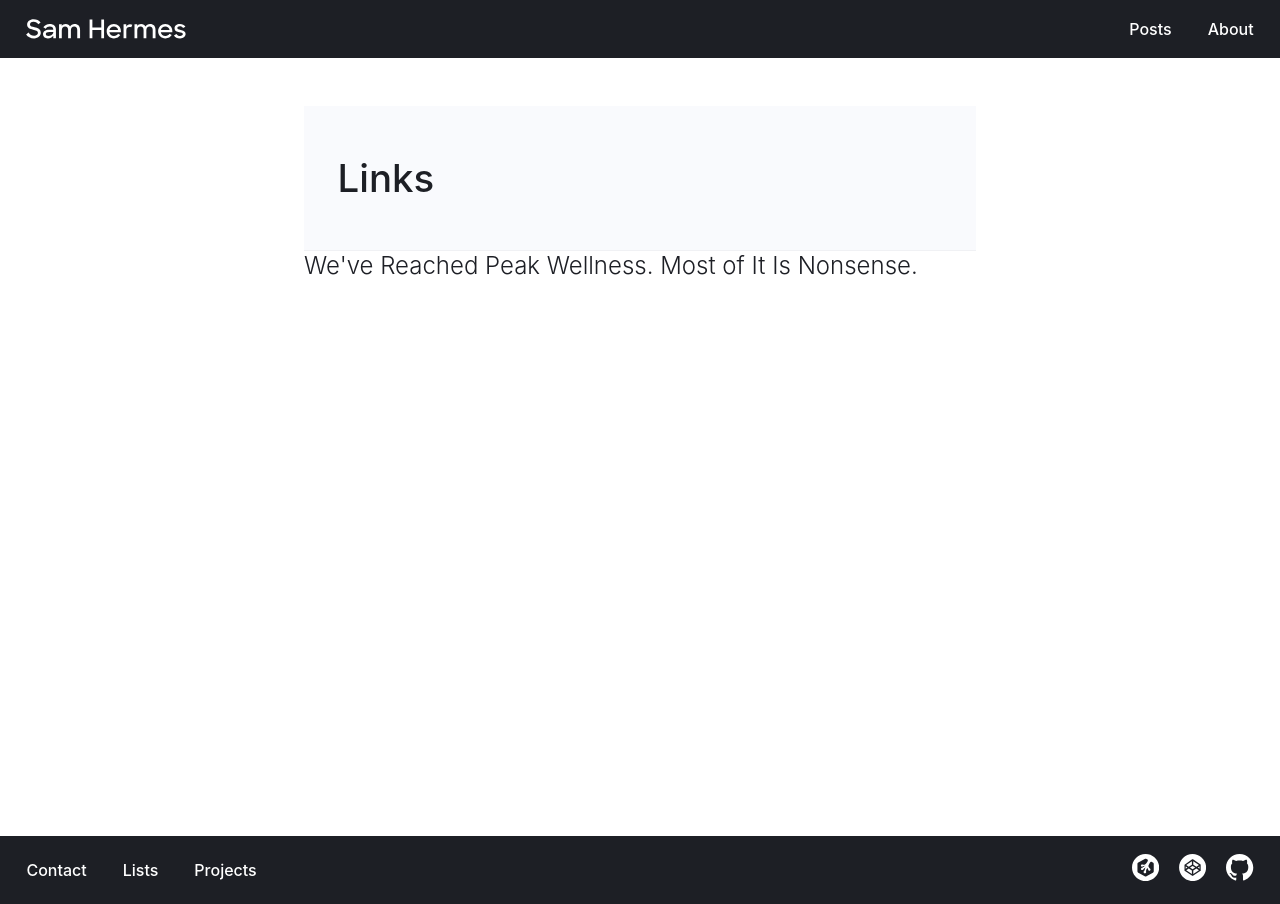
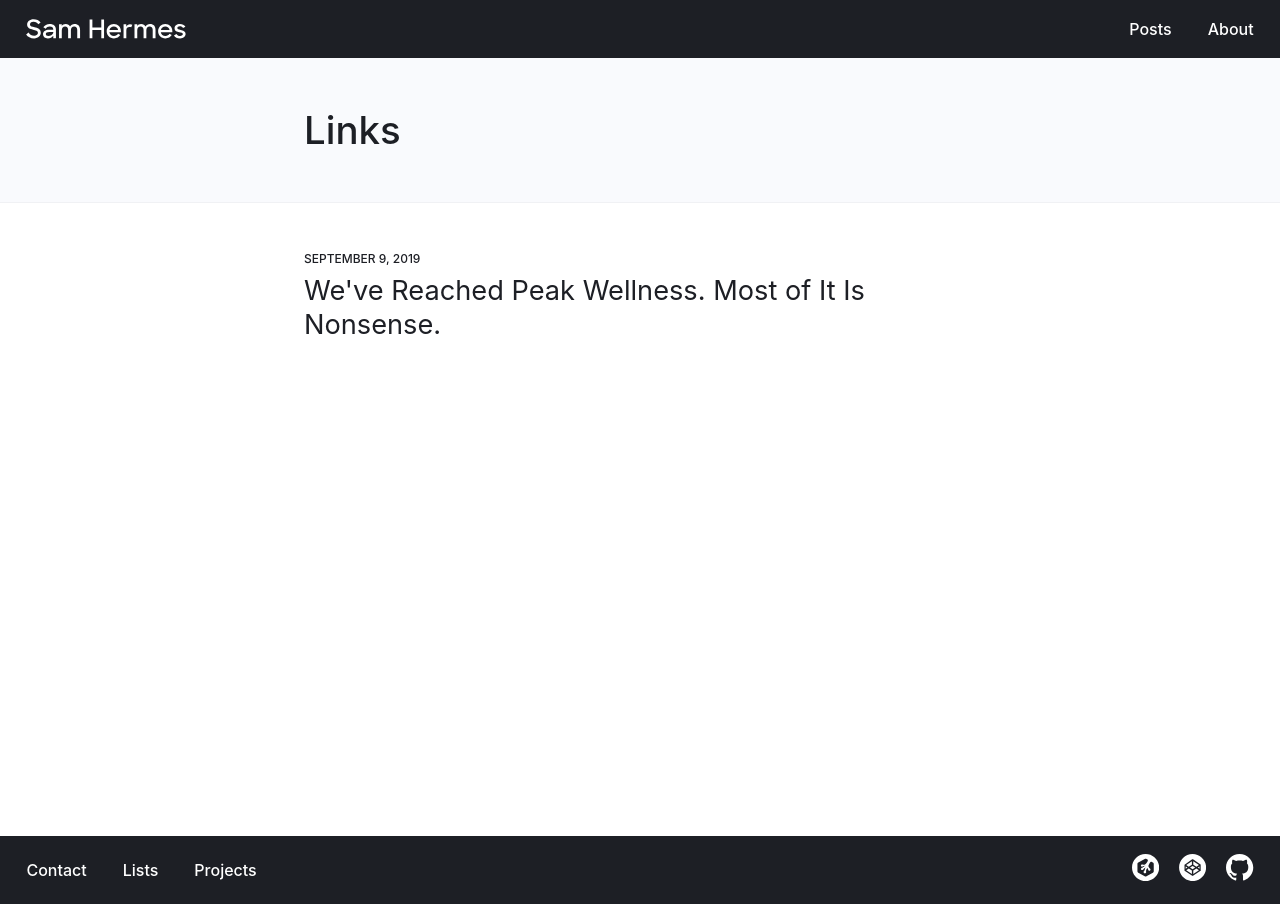
Before and after one commit to samhermes/samhermes.github.io, a Jekyll site: the page built from links.md, in a window 1280 px wide. Built offline with Jekyll 4.4.1, drawn with Linux system fonts in a browser that asks for light colours.

Commit message:
A few updates before going live

```diff
--- a/_links/peak-wellness.markdown
+++ b/_links/peak-wellness.markdown
@@ -1,7 +1,6 @@
 ---
 title: We've Reached Peak Wellness. Most of It Is Nonsense.
-date: 2018-03-18 00:00:00 Z
+date: 2019-09-09 00:00:00 Z
 layout: default
-description:
 link: https://www.outsideonline.com/2399826/wellness-industry-lies-what-really-works
 ---
--- a/links.md
+++ b/links.md
@@ -3,10 +3,11 @@ title: Links
 layout: default
 ---
 
+<header class="page-header">
+	<h1 class="page-title">Links</h1>
+</header>
+
 <div class="contain">
-	<header class="page-header">
-		<h1 class="page-title">Links</h1>
-	</header>
 	<ul class="post-list">
 	  {% for link in site.links reversed %}
 		{% if link.link %}
@@ -16,10 +17,10 @@ layout: default
 		{% endif %}
 
 	    <li>
-            <h2 class="link-title">
+			<span class="post-meta">{{ link.date | date: "%B %-d, %Y" }}</span>
+            <h2 class="post-title">
                 <a class="post-link" href="{{ link_url }}">{{ link.title }}</a>
             </h2>
-      	    <p class="link-description">{{ link.description }}</p>
 	    </li>
 	  {% endfor %}
 	</ul>
```
